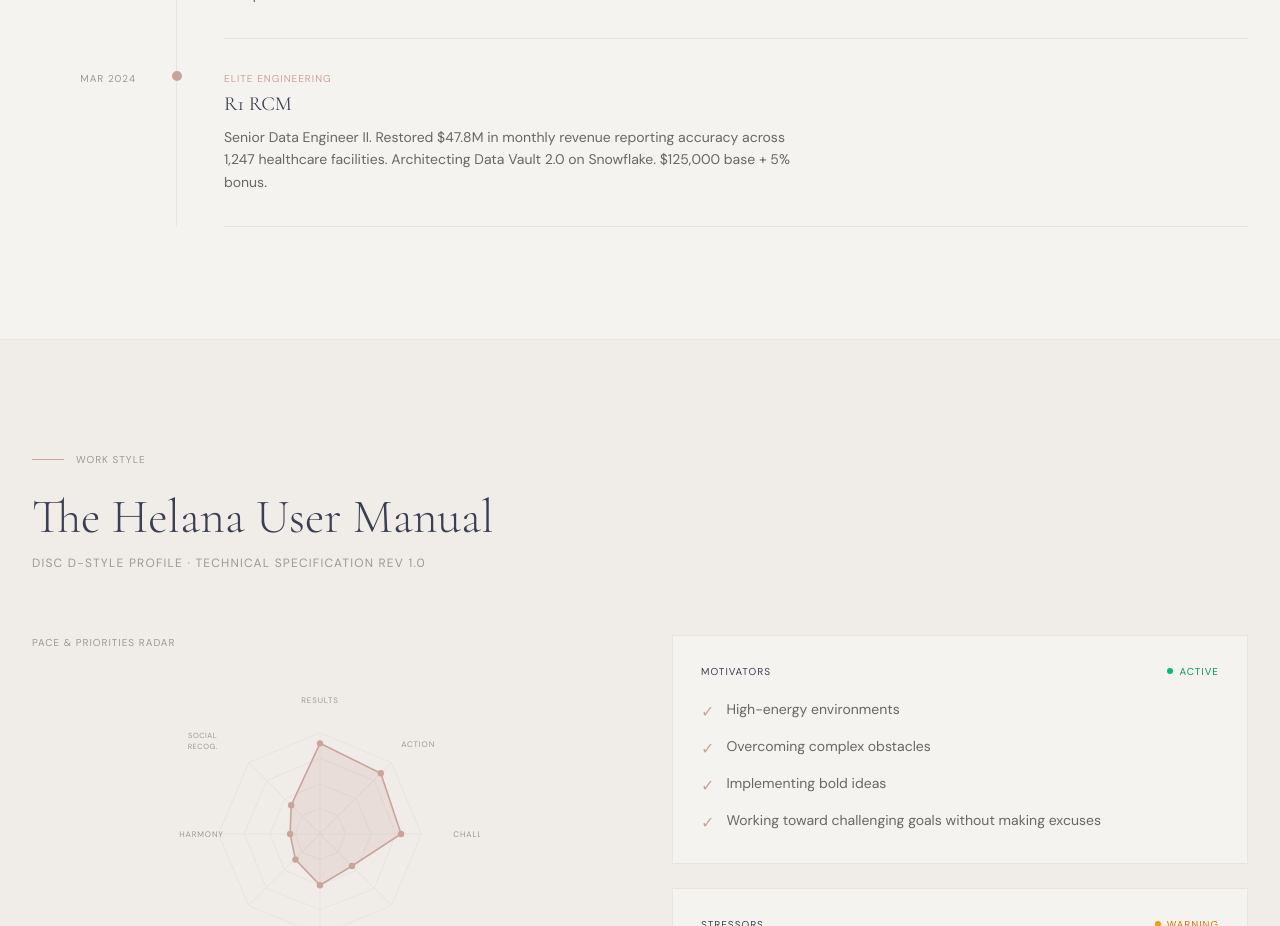
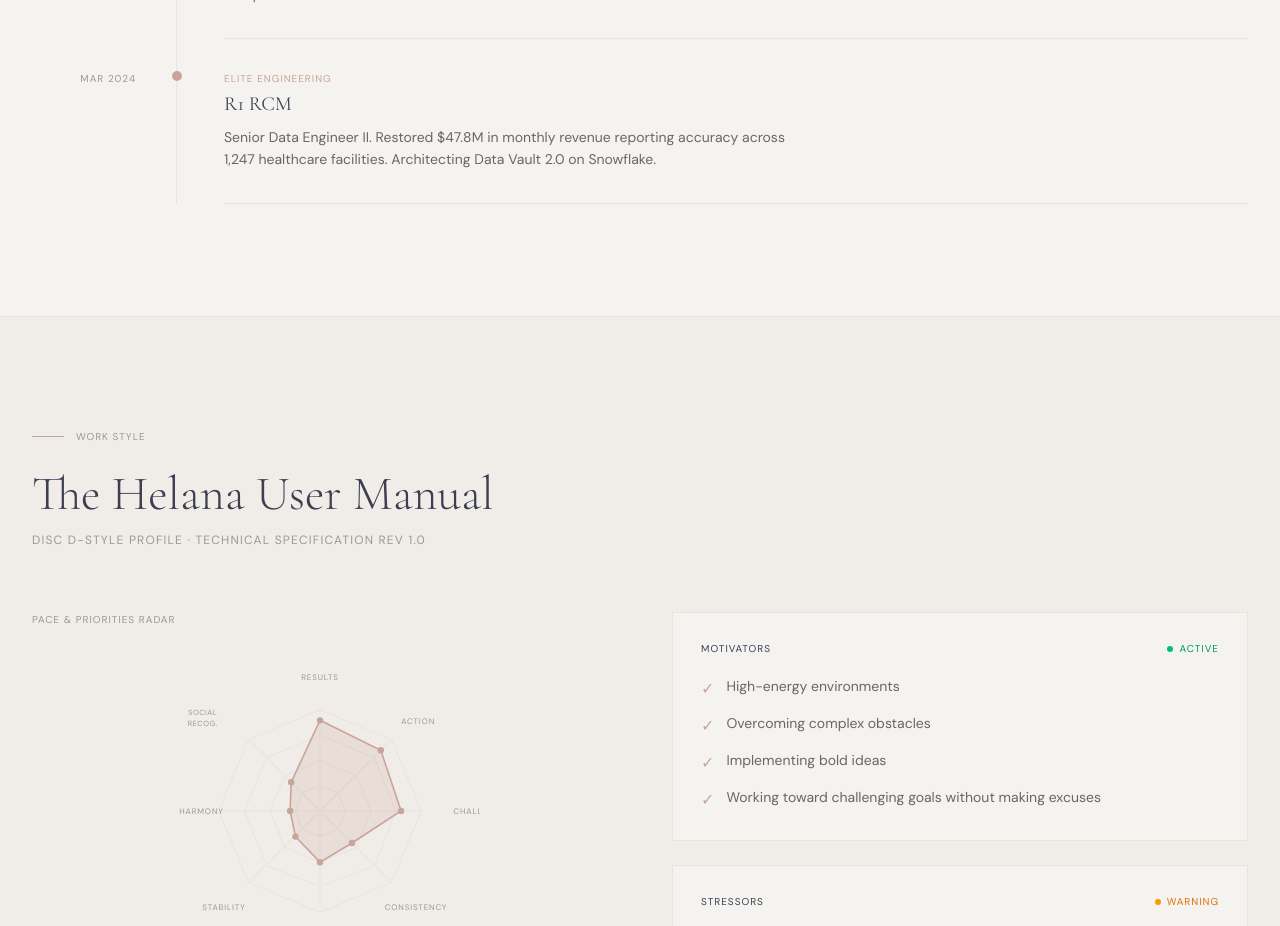
Before and after one commit to helanan/personal_portfolio_website, a Next.js app: page /about in a window 1280 px wide. Shown: the part 1420-2346 px from the top of the page. Built offline with nearby package versions, Linux system fonts and the light colour scheme.

Commit message:
Remove salary info from About page career timeline
Co-Authored-By: Claude Sonnet 4.6 <noreply@anthropic.com>
Claude-Session: https://claude.ai/code/session_01G3SpsEukAw8XooL7crzvGM

```diff
--- a/src/app/about/page.tsx
+++ b/src/app/about/page.tsx
@@ -56,7 +56,7 @@ const milestones = [
     label: "Elite Engineering",
     companies: "R1 RCM",
     detail:
-      "Senior Data Engineer II. Restored $47.8M in monthly revenue reporting accuracy across 1,247 healthcare facilities. Architecting Data Vault 2.0 on Snowflake. $125,000 base + 5% bonus.",
+      "Senior Data Engineer II. Restored $47.8M in monthly revenue reporting accuracy across 1,247 healthcare facilities. Architecting Data Vault 2.0 on Snowflake.",
     highlight: true,
   },
 ];
```
